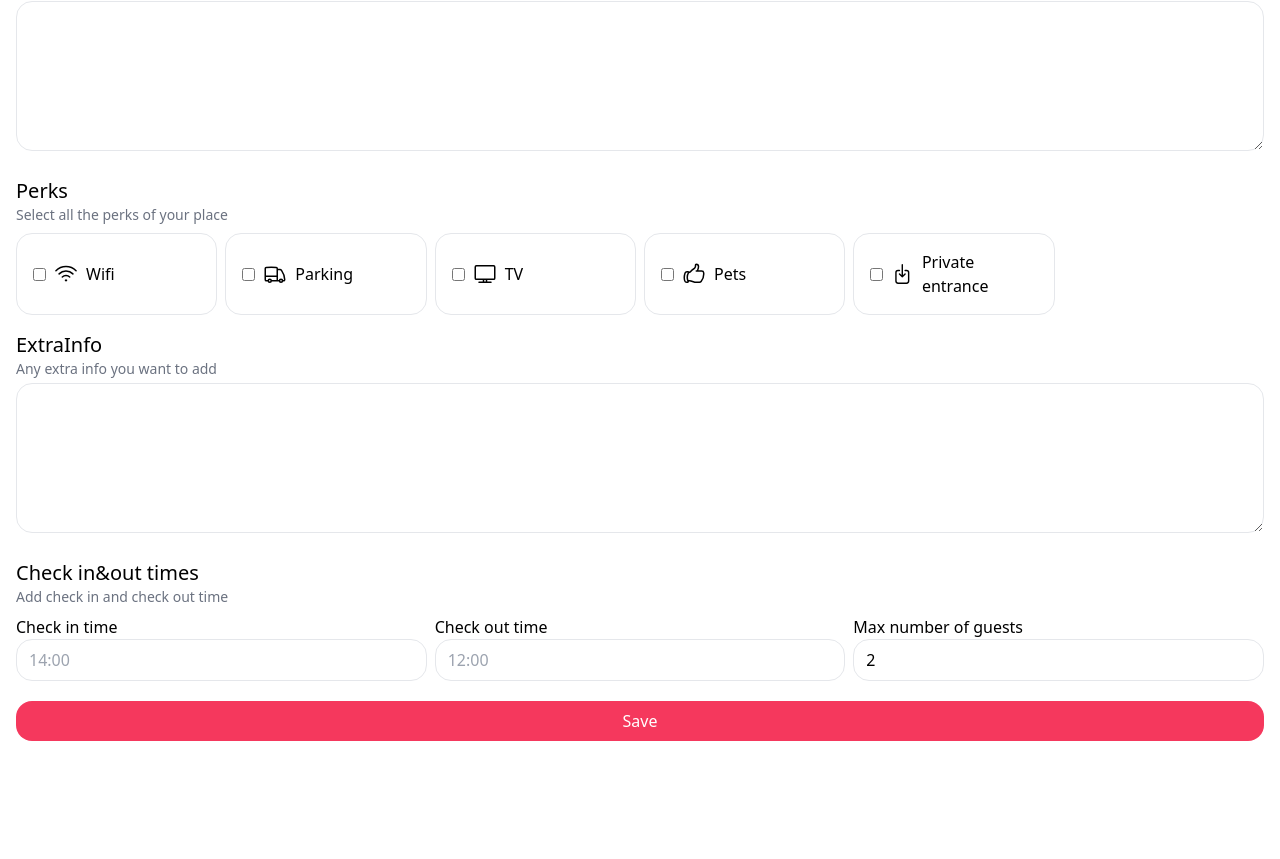
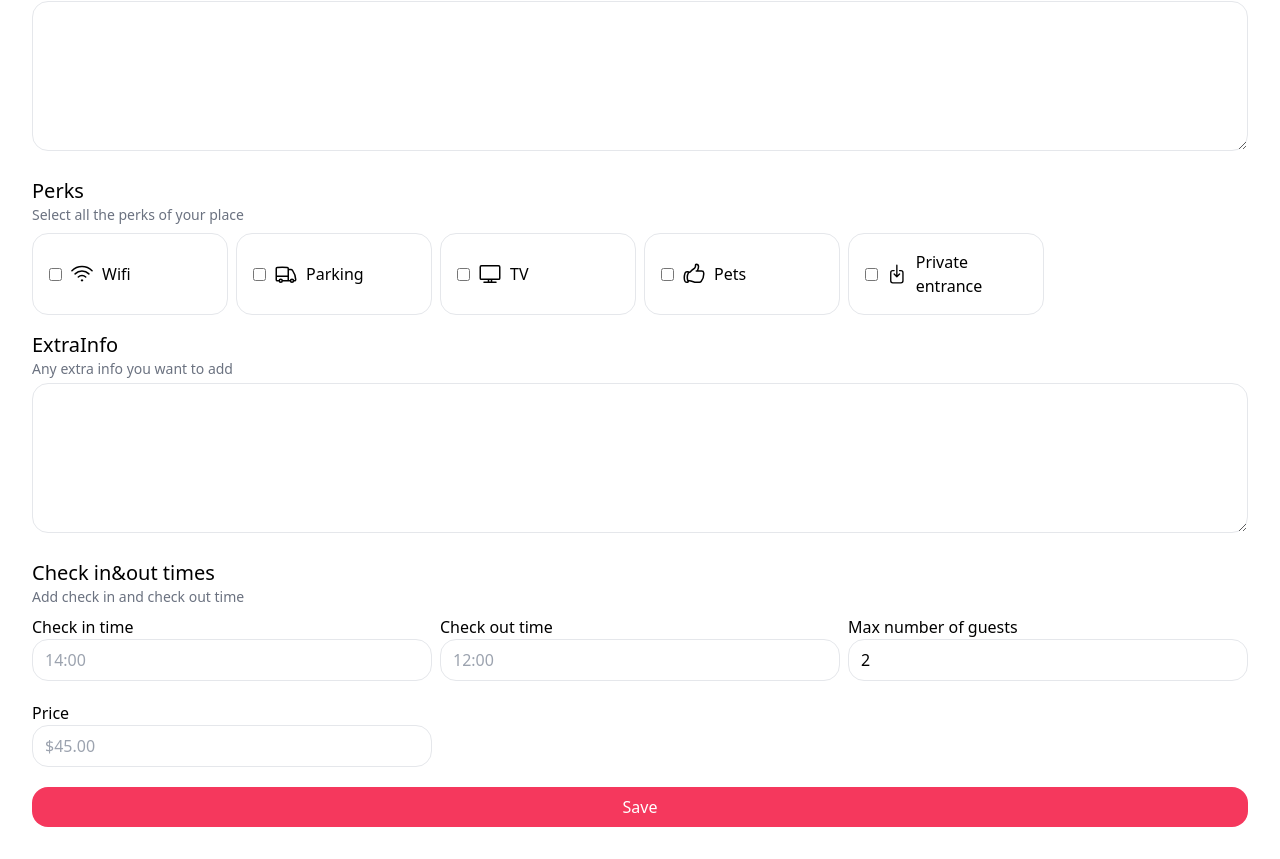
Before and after one commit to Swapnil074/Airbnb, a React (Vite) app in the folder client/: page /account/places/new in a window 1280 px wide. Shown: the part 627-1486 px from the top of the page. Before the commit the page ends 1400 px from the top, so only its background shows below. Built offline with nearby package versions, Linux system fonts and the light colour scheme; no server answers.

Commit message:
feat: listing on homepage

```diff
--- a/client/src/Layout.jsx
+++ b/client/src/Layout.jsx
@@ -4,7 +4,7 @@ import Header from "./Header";
 
 export default function Layout(){
     return(
-        <div className="p-4 flex flex-col min-h-screen">
+        <div className="px-8 py-4 flex flex-col min-h-screen">
         <Header/>
         <Outlet/>
         </div >
--- a/client/src/pages/IndexPage.jsx
+++ b/client/src/pages/IndexPage.jsx
@@ -1,10 +1,29 @@
-import React from 'react';
-import Header from '../Header';
-const Index = () => {
+import axios from 'axios';
+import React, { useEffect, useState } from 'react';
+
+export default function Index  () {
+  const [places,setPlaces]=useState([])
+  useEffect(() => {
+    axios.get('/places').then(res=>setPlaces([...res.data]))
+  }, []);
+  console.log(places)
     return (
         <>
+        <div className='grid mt-8 grid-cols-2 gap-x-6 gap-y-8 md: grid-cols-3 lg:grid-cols-4'>
+          {places.length>0 && places.map(place=>(
+          <div>
+            <div className='bg-gray-500 mb-2 rounded-2xl flex '>
+            <img className="rounded-2xl gap-5 object-cov  er aspect-square" src={'http://localhost:4000/uploads/'+place.photos?.[0]} alt="cover"/>
+
+            </div>
+            <h3 className='font-bold'>{place.address}</h3>
+            <h2 className='text-sm  text-gray-500'>{place.title}</h2>
+            <div className='mt-2'><span className='font-bold'> {place.price}</span></div>
+          </div>
+          )
+
+          )}
+        </div>
       </>
     );
 }
-
-export default Index;
--- a/client/src/pages/PlacesFormPage.jsx
+++ b/client/src/pages/PlacesFormPage.jsx
@@ -16,6 +16,7 @@ export default function PlacesForm(){
         const [extraInfo, setExtraInfo] = useState("");
         const [checkIn, setCheckIn] = useState("");
         const [checkOut, setcheckOut] = useState("");
+        const [price, setPrice] = useState("");
         const [maxGuests, setMaxGuests] = useState(2);
         const [redirect,setRedirect]=useState(false);
 
@@ -34,6 +35,7 @@ export default function PlacesForm(){
               setCheckIn(data.checkIn)
               setcheckOut(data.checkOut)
               setMaxGuests(data.maxGuests)
+              setPrice(data.price)
             })
           }
         },[id])
@@ -66,6 +68,7 @@ export default function PlacesForm(){
                checkIn,
                checkOut,
                maxGuests,
+               price
              };
              if(id){
                 await axios.put('/places',{id,...placeData})
@@ -156,6 +159,15 @@ export default function PlacesForm(){
                       onChange={(e) => setMaxGuests(e.target.value)}
                     />
                   </div>
+                  <div>
+                    <h3 className="mt-2 -mb-1 ">Price</h3>
+                    <input
+                      type="text"
+                      placeholder="$45.00"
+                      value={price}
+                      onChange={(e) => setPrice(e.target.value)}
+                    />
+                  </div>
                 </div>
                 <button className="primary my-4">Save</button>
               </form>
--- a/client/src/pages/PlacesPage.jsx
+++ b/client/src/pages/PlacesPage.jsx
@@ -6,7 +6,7 @@ import AccountNav from "../AccountNavigation";
 export default function Places() {
   const [places,setPlaces]=useState([])
   useEffect(() => {
-    axios.get('/places').then(({data})=>{setPlaces(data)})
+    axios.get('/user-places').then(({data})=>{setPlaces(data)})
   }, []);
   return (
     <div>
```
Also changed, not shown: 11 other files (tests, documents, lock files or other folders).
